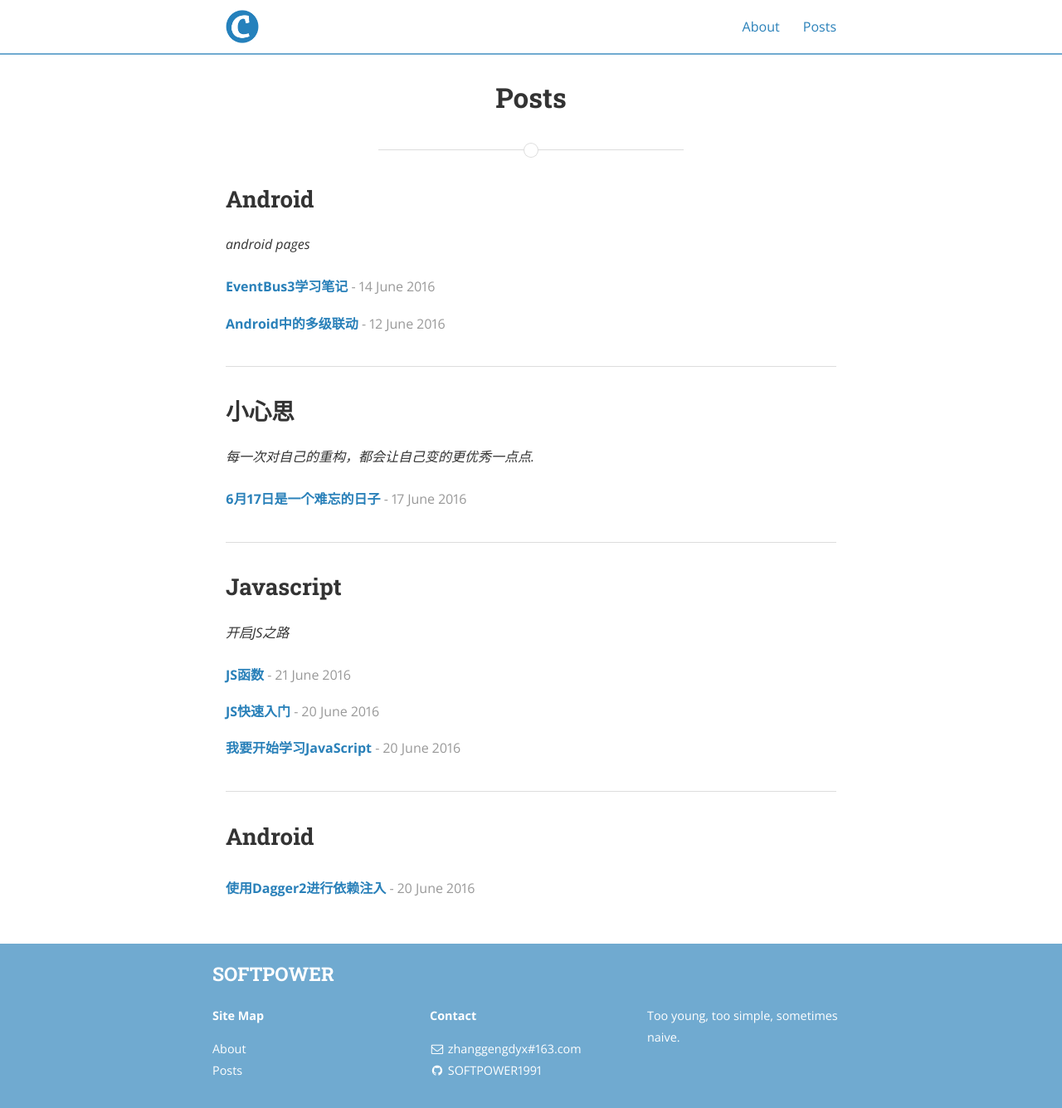
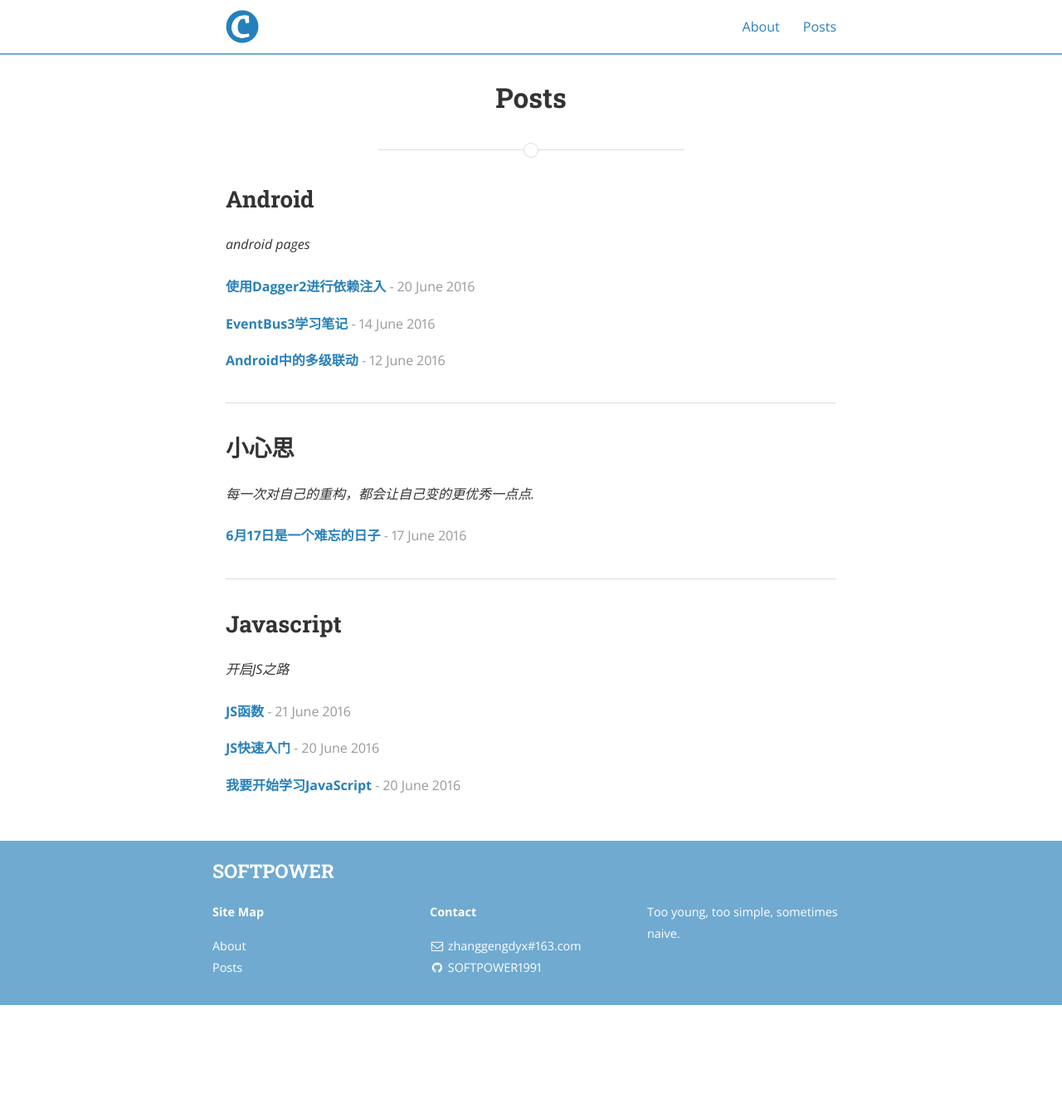
Before and after one commit to SOFTPOWER1991/SOFTPOWER1991.github.io, a Jekyll site: the page built from posts.html, in a window 1280 px wide. Shown: the whole page at 83% size. Built offline with Jekyll 4.4.1, drawn with Linux system fonts in a browser that asks for light colours; nearby versions of some CDN libraries; a style sheet for code colours, icons or effects is not loaded; after the commit the page ends 1211 px from its top, so only the background shows below that.

```diff
--- a/_posts/2016-06-20-使用Dagger2进行依赖注入.markdown
+++ b/_posts/2016-06-20-使用Dagger2进行依赖注入.markdown
@@ -3,7 +3,7 @@
 title:  "使用Dagger2进行依赖注入"
 date:   2016-06-20 14:06:59
 author: zhanggeng
-categories: Android
+categories: android
 ---
 
 *Notice: 该文章翻译自[Dependency Injection with Dagger 2](https://github.com/codepath/android_guides/wiki/Dependency-Injection-with-Dagger-2)。我在读原文的时候，如果不好好翻译出来，就没耐心好好读下去！因能力有限，难免会出现各种问题，如果您觉着翻译的不正确，请移步原文查看！*
```
